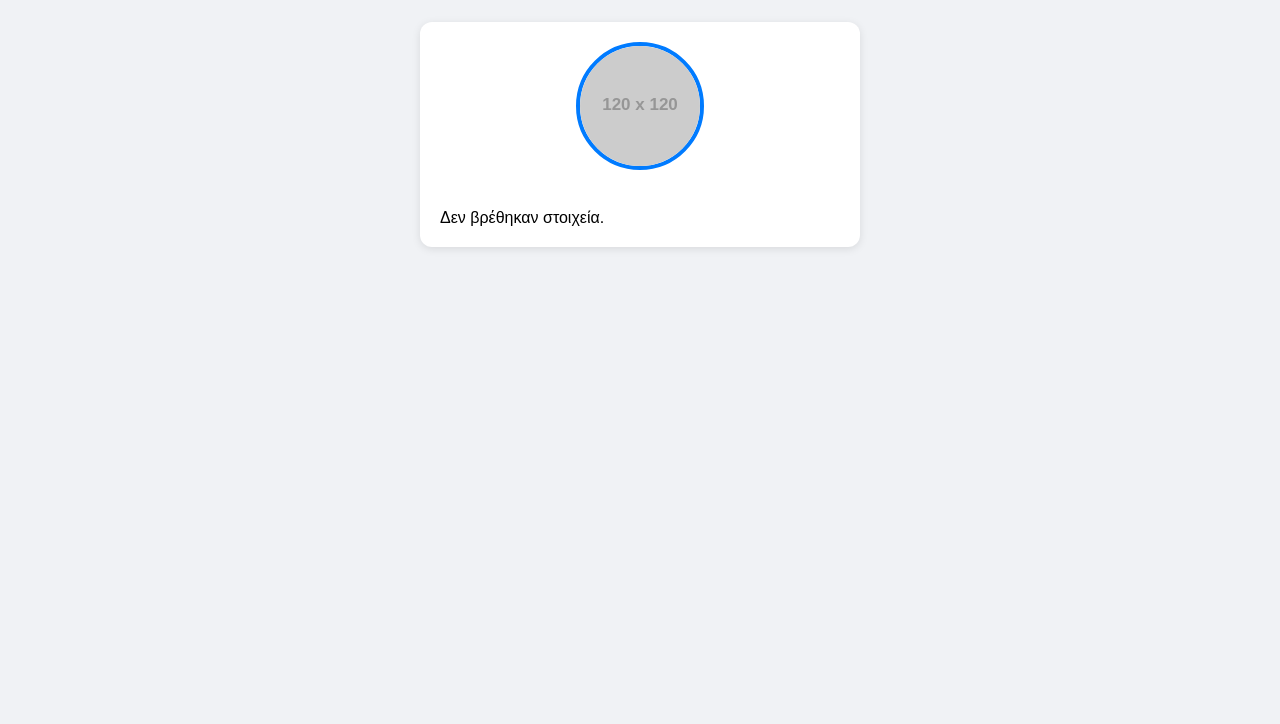
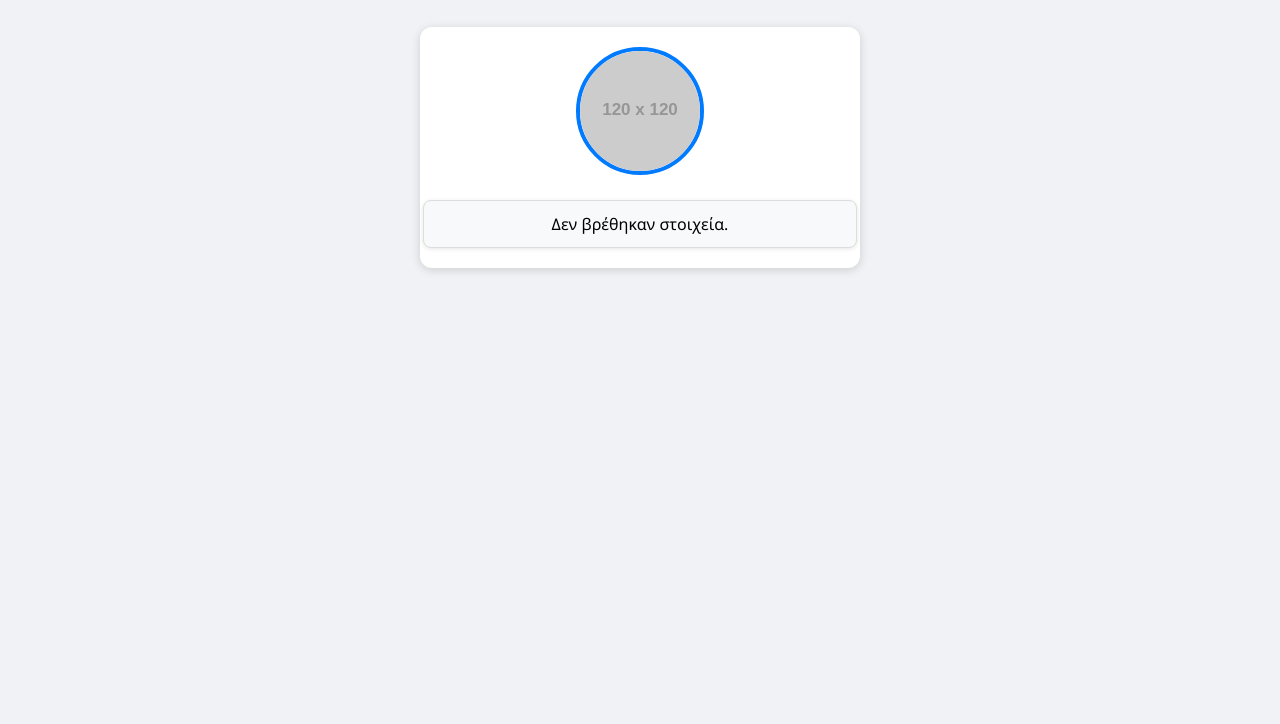
Before and after one commit to Ange1990/barcode-app, a plain HTML site: page index.html in a window 1280 px wide. Shown: the part 76-800 px from the top of the page. Drawn offline with Linux system fonts and the light colour scheme; placeholder pictures from the web are drawn by us.

Commit message:
Update index.html

```diff
--- a/index.html
+++ b/index.html
@@ -7,7 +7,7 @@
   <style>
     body {
       margin: 0;
-      font-family: sans-serif;
+      font-family: 'Segoe UI', sans-serif;
       background-color: #f0f2f5;
     }
 
@@ -17,6 +17,7 @@
       text-align: center;
       padding: 20px 10px;
       font-size: 24px;
+      font-weight: bold;
     }
 
     .card {
@@ -24,7 +25,7 @@
       max-width: 400px;
       margin: 30px auto;
       border-radius: 12px;
-      box-shadow: 0 2px 8px rgba(0,0,0,0.1);
+      box-shadow: 0 2px 10px rgba(0,0,0,0.15);
       padding: 20px;
       text-align: center;
     }
@@ -34,22 +35,30 @@
       height: 120px;
       border-radius: 50%;
       object-fit: cover;
-      margin-bottom: 15px;
+      margin-bottom: 20px;
       border: 4px solid #007BFF;
     }
 
     .info {
-      text-align: left;
-      margin-top: 20px;
+      display: flex;
+      flex-direction: column;
+      align-items: center;
+      gap: 15px;
     }
 
-    .info p {
-      margin: 8px 0;
+    .info-box {
+      background: #f8f9fa;
+      padding: 12px 16px;
+      width: 100%;
+      border: 1px solid #ddd;
+      border-radius: 8px;
+      box-shadow: 0 1px 4px rgba(0,0,0,0.1);
       font-size: 16px;
+      text-align: center;
     }
 
     #saveBtn {
-      margin-top: 20px;
+      margin-top: 25px;
       padding: 10px 20px;
       font-size: 16px;
       background-color: #007BFF;
@@ -67,7 +76,7 @@
 <body>
   <div class="header">Προφίλ Εργαζομένου</div>
 
-  <div class="card" id="cardContent">
+  <div class="card">
     <img src="https://via.placeholder.com/120" alt="Φωτογραφία" class="profile-pic" />
     <div class="info" id="result">Φόρτωση...</div>
     <button id="saveBtn" style="display:none;">Αποθήκευση ως Επαφή</button>
@@ -99,16 +108,16 @@
     const photoEl = document.querySelector(".profile-pic");
 
     if (user) {
+      photoEl.src = user.photo;
       resultDiv.innerHTML = `
-        <p><strong>Όνομα:</strong> ${user.name}</p>
-        <p><strong>Θέση:</strong> ${user.position}</p>
-        <p><strong>Τηλέφωνο:</strong> ${user.phone}</p>
-        <p><strong>Ωράριο:</strong> ${user.shift}</p>
+        <div class="info-box"><strong>Όνομα:</strong> ${user.name}</div>
+        <div class="info-box"><strong>Θέση:</strong> ${user.position}</div>
+        <div class="info-box"><strong>Τηλέφωνο:</strong> ${user.phone}</div>
+        <div class="info-box"><strong>Ωράριο:</strong> ${user.shift}</div>
       `;
-      photoEl.src = user.photo;
       document.getElementById("saveBtn").style.display = "inline-block";
     } else {
-      resultDiv.innerText = "Δεν βρέθηκαν στοιχεία.";
+      resultDiv.innerHTML = `<div class="info-box">Δεν βρέθηκαν στοιχεία.</div>`;
     }
 
     document.getElementById("saveBtn").addEventListener("click", () => {
```
